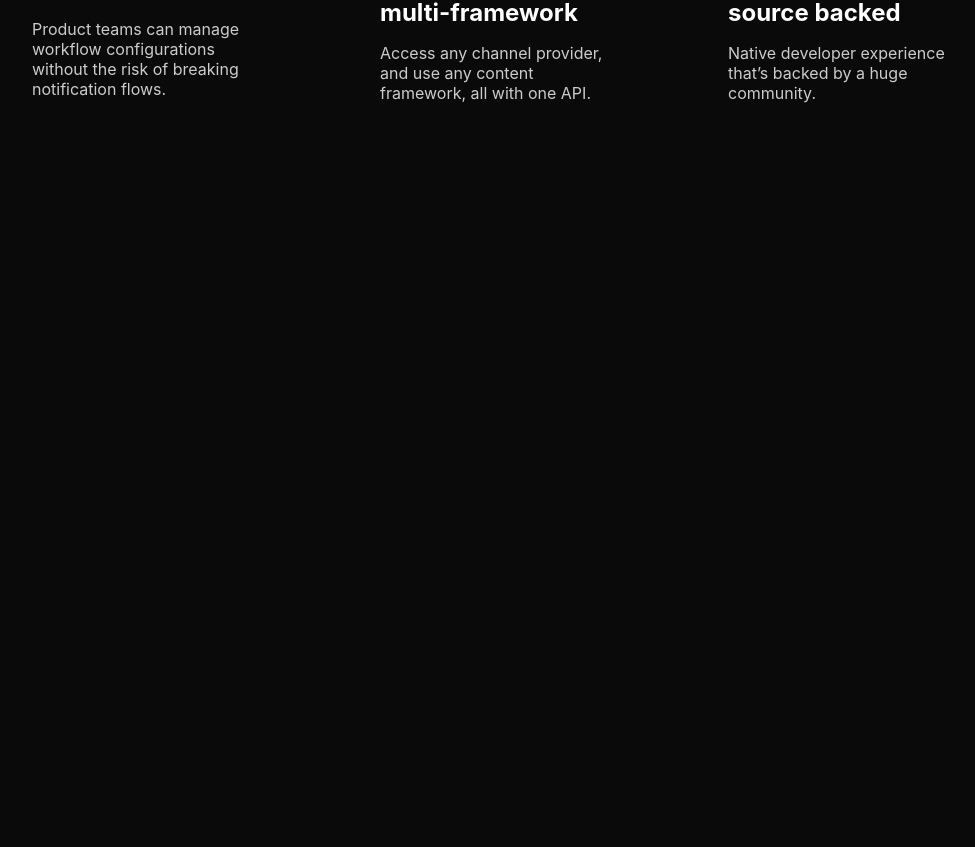
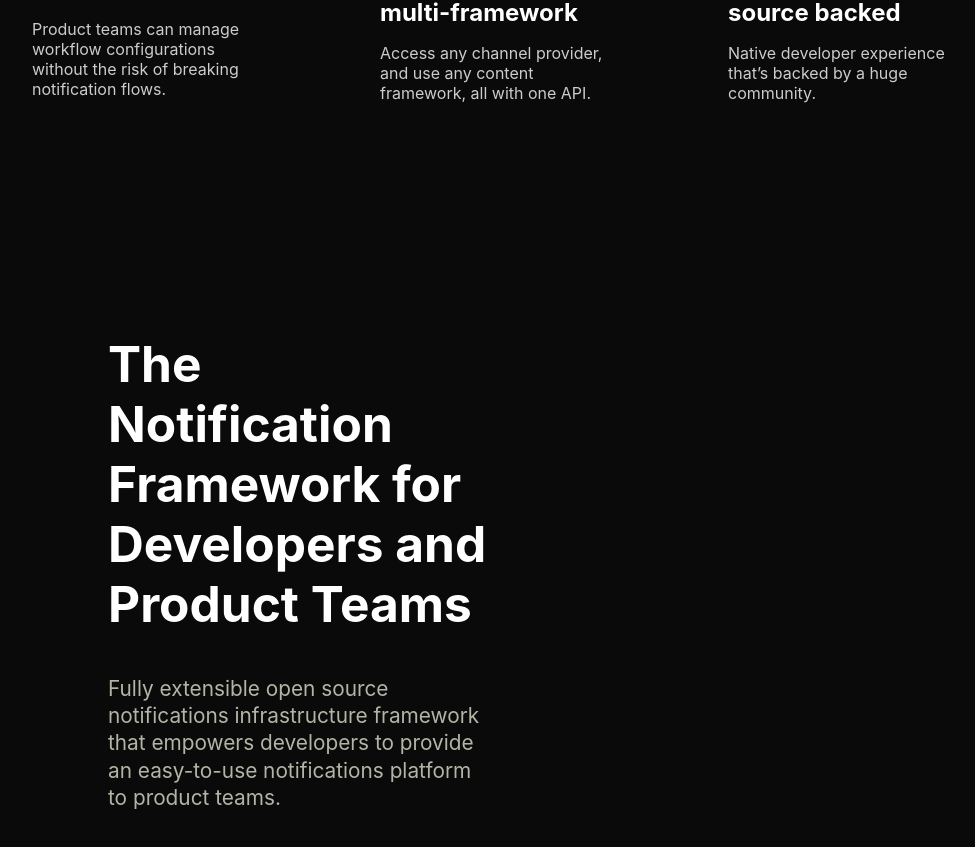
Before and after one commit to GarvitDadheech/hackOnBlocks24, a React (Create React App) app: page / in a window 1280 px wide. Shown: the part 1908-2755 px from the top of the page, without its empty margins (116-1091 px from the left). Before the commit the page ends 2097 px from the top, so only its background shows below. Built offline with nearby package versions, Linux system fonts and the light colour scheme.

Commit message:
added page 3 basic

```diff
--- a/src/App.js
+++ b/src/App.js
@@ -3,13 +3,15 @@ import './App.css';
 import Header from './components/LandingPage/Header/Header';
 import Main from './components/LandingPage/Main/Main';
 import Footer from './components/Footer/Footer';
-import Page2 from './components/SecurePage2/Page2'
+import Page2 from './components/Page2/Page2';
+import Page3 from './components/Page3/Page3';
 function App() {
   return (
     <div className="App">
       <Header/>
       <Main/>
       <Page2/>
+      <Page3/>
     </div>
   );
 }
--- /dev/null
+++ b/src/components/Page3/Page3.css
@@ -0,0 +1,38 @@
+.Para-info{
+    width: 30%;
+    display: flex;
+    flex-direction: column;
+    margin-left:  14rem;
+    margin-top: 7rem;
+  }
+  .code-button {
+    background:  #05050B;
+    color: white;
+    height: 3.5rem;
+    border: 2px solid white;
+    padding: 10px 20px;
+    font-size: 15px;
+    cursor: pointer;
+    border-radius: 5px;
+    transition: ease-in-out 0.4s;
+  }
+  .code-button:hover {
+    background: #333333;
+    border: none;
+  }
+  .para{
+    display: flex;
+    justify-content: space-evenly;
+  }
+  .subtitle {
+    font-size: 1.3rem;
+    margin-bottom: 40px;
+    line-height: 1.7rem;
+    color:#B4B4A6;
+    text-align: left;
+  }
+  .title {
+    font-size: 3.1rem;
+    margin-bottom: 20px;
+    text-align: left;
+  }
--- /dev/null
+++ b/src/components/Page3/Page3.js
@@ -0,0 +1,18 @@
+import React from 'react';
+import './Page3.css';
+const Page3 = () => {
+
+  return (
+        <div className='para'>
+            <div className='img'></div>
+            <div>
+                <div className='Para-info'>
+                    <h1 className="title">The Notification Framework for Developers and Product Teams</h1>
+                    <p className="subtitle">Fully extensible open source notifications infrastructure framework that empowers developers to provide an easy-to-use notifications platform to product teams.</p>
+                </div>
+            </div>
+        </div>
+  );
+};
+
+export default Page3;
```
Also changed, not shown: src/components/Page2/Page2.css (renamed from src/components/SecurePage2/Page2.css), src/components/Page2/Page2.js (renamed from src/components/SecurePage2/Page2.js).
